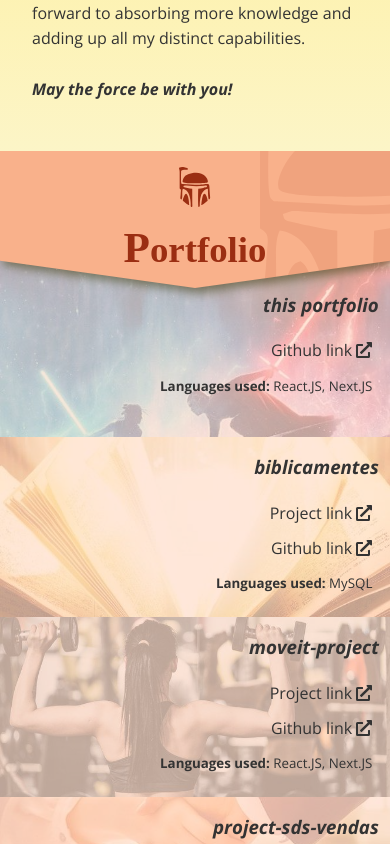
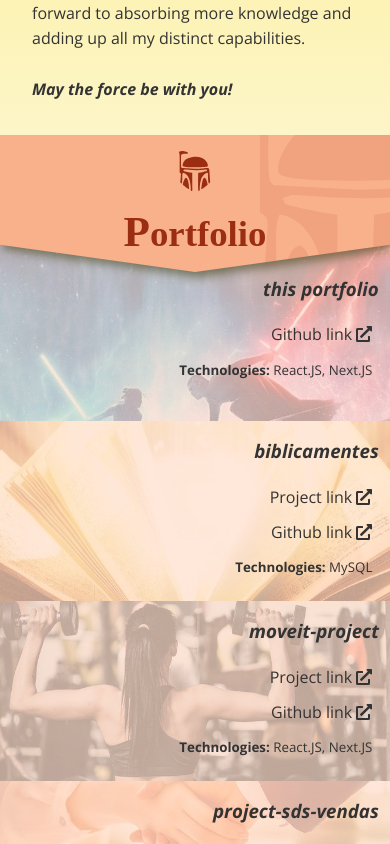
Before and after one commit to samuel-mota/portfolio, a Next.js app: page / in a window 390 px wide. Shown: the part 920-1764 px from the top of the page. Built offline with nearby package versions, Linux system fonts and the light colour scheme; no server answers; a web font is replaced by a local one.

Commit message:
change few positioning on tablet

```diff
--- a/src/components/Portfolio/index.tsx
+++ b/src/components/Portfolio/index.tsx
@@ -77,7 +77,7 @@ const Portfolio = ({ portfolios, languages }: PortfoliosProps) => {
                 </p>
                 <p>
                   <small>
-                    <strong>Languages used:</strong>{" "}
+                    <strong>Technologies:</strong>{" "}
                     {Object.keys(languages[key]).join(", ")}
                   </small>
                 </p>
--- a/src/styles/Home.module.scss
+++ b/src/styles/Home.module.scss
@@ -121,6 +121,10 @@
 
     .aboutContainer {
       flex: 2;
+
+      p {
+        margin-bottom: 0;
+      }
     }
 
     .logoAndPhoto {
@@ -159,7 +163,7 @@
   .asideContainer {
     width: 100%;
 
-    min-height: 27.75rem;
+    min-height: 29.75rem;
   }
 }
 
```
